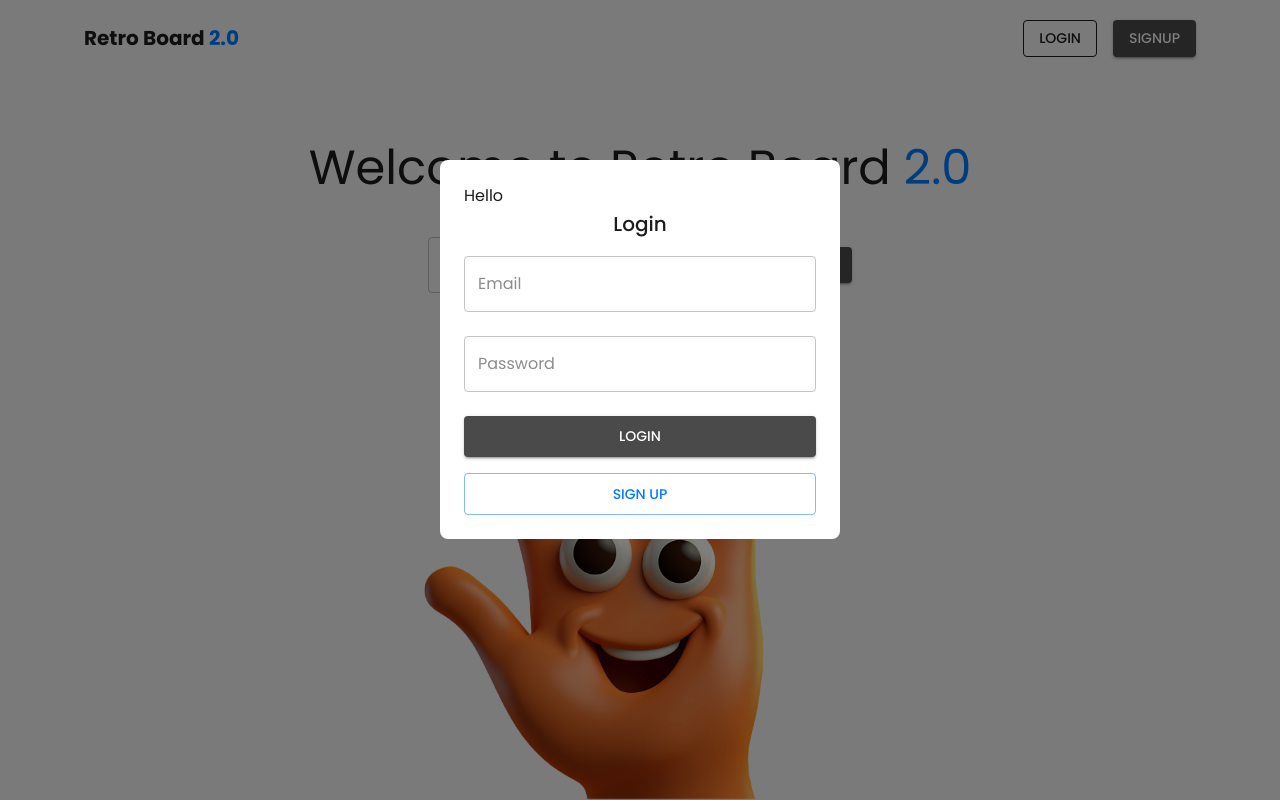
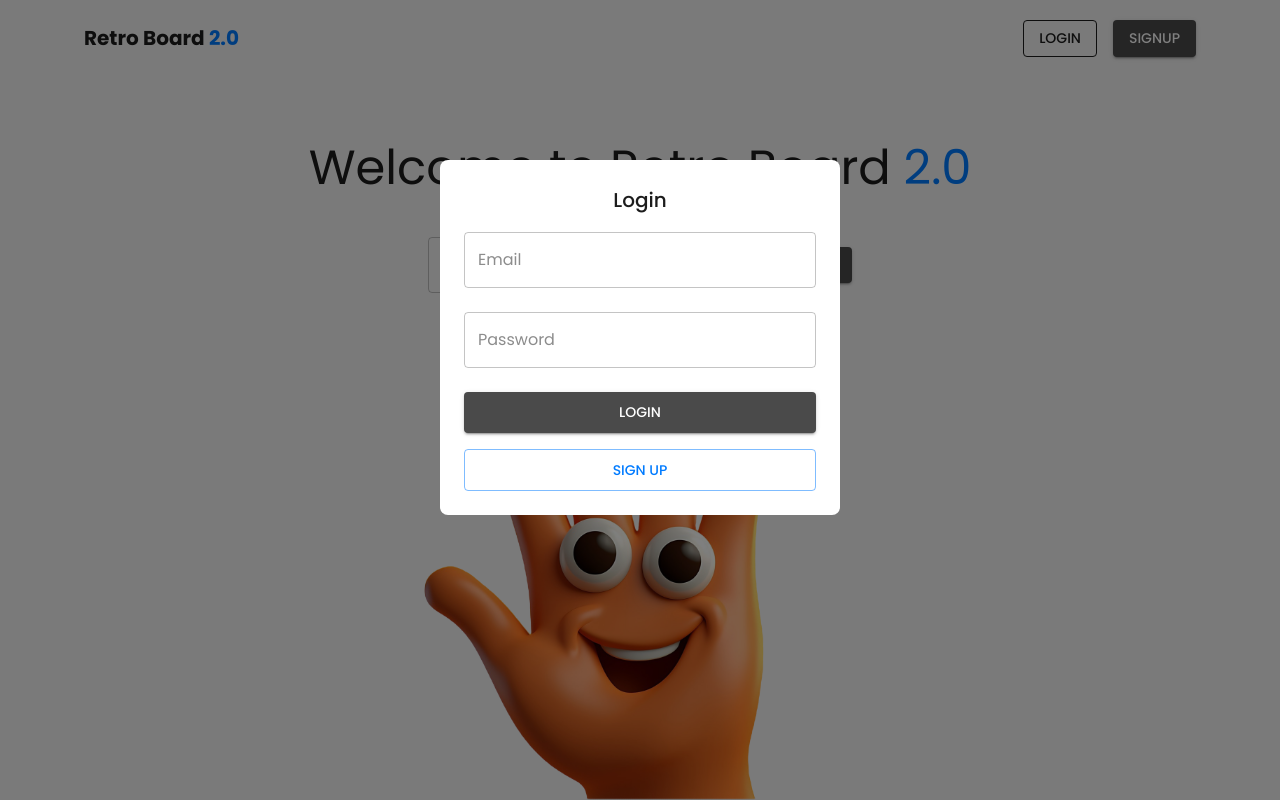
Before and after one commit to akshat-vv/RetroBoard2.0, a React (Create React App) app in the folder frontend/: page / in a window 1280 px wide. Both pictures are taken after a click on the button "LOGIN". Built offline with nearby package versions, Linux system fonts and the light colour scheme.

Commit message:
removed extra code

```diff
--- a/frontend/src/components/Login.js
+++ b/frontend/src/components/Login.js
@@ -19,7 +19,6 @@ const Login = (props) => {
   const [error, setError] = useState("");
   const [loading, setLoading] = useState(false);
   const dispatch = useDispatch();
-  const emailFromRedux = useSelector(state => state.user.email);
   const navigate = useNavigate();
 
 
@@ -60,7 +59,6 @@ const Login = (props) => {
 
   return (
     <Box>
-      {" Hello"}{emailFromRedux}
       <Typography
         id="modal-modal-title"
         variant="h6"
```
